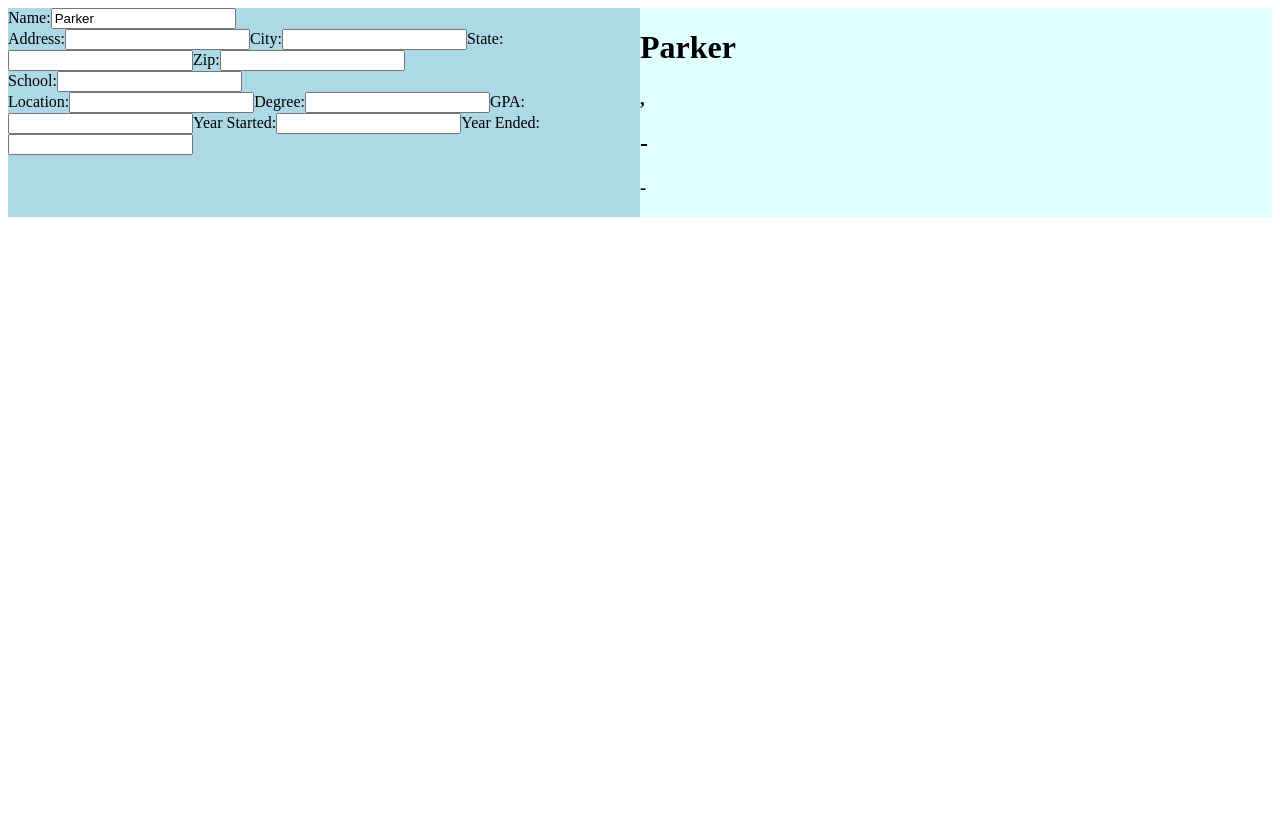
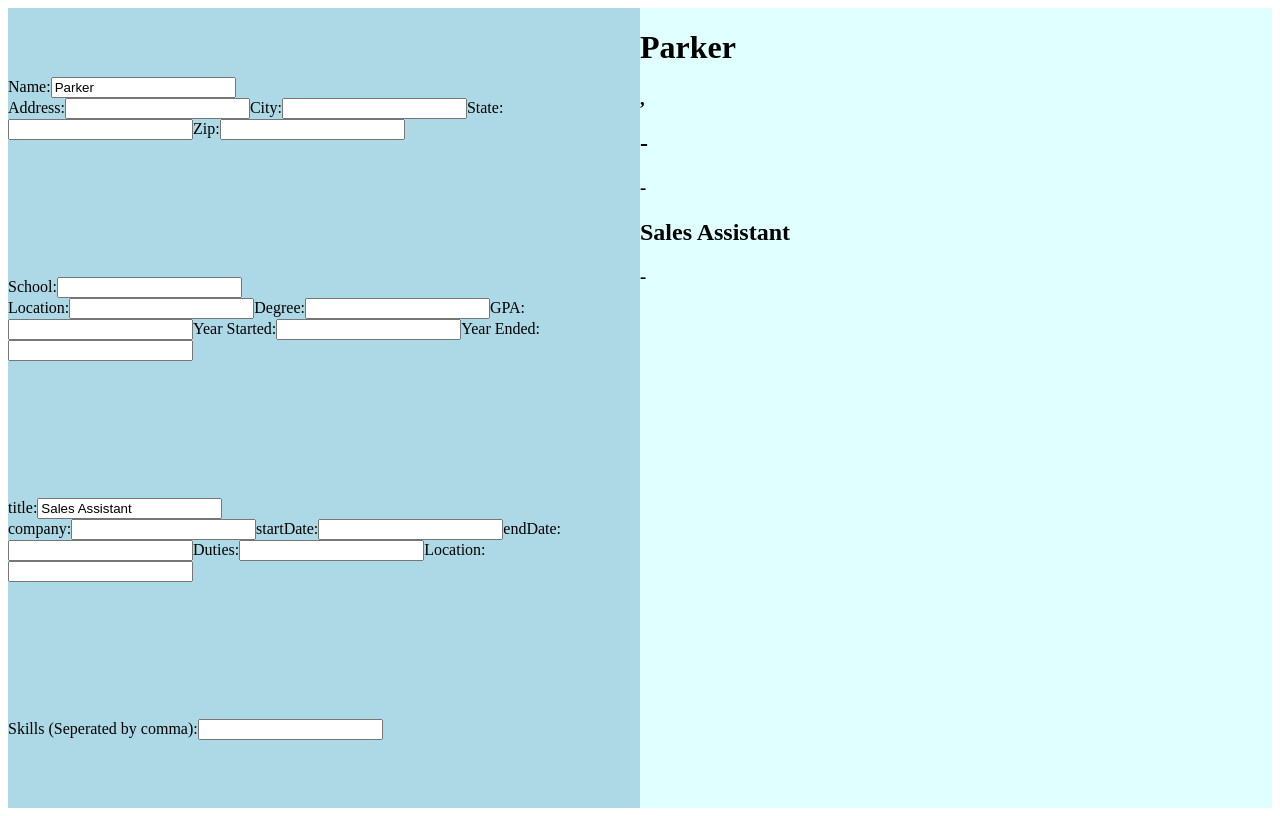
Before and after one commit to pfishe13/odin-cv-project, a React (Create React App) app: page / in a window 1280 px wide. Built offline with nearby package versions, Linux system fonts and the light colour scheme.

Commit message:
Add skills section

```diff
--- a/src/App.js
+++ b/src/App.js
@@ -25,16 +25,23 @@ class App extends Component {
         yearStarted: '',
         yearEnded: '',
       },
+      experience: [
+        {
+          title: 'Sales Assistant',
+          company: '',
+          startDate: '',
+          endDate: '',
+          duties: '',
+          location: '',
+        },
+      ],
+      skills: [],
     };
-
-    this.handleProfileChange = this.handleProfileChange.bind(this);
-    // this.handleAddressChange = this.handleAddressChange.bind(this);
   }
 
   handleProfileChange = (e) => {
     const attributeToChange = e.target.name;
     const valueToChange = e.target.value;
-    // console.log(attributeToChange);
     this.setState((prevState) => ({
       profile: {
         ...prevState.profile,
@@ -46,7 +53,6 @@ class App extends Component {
   handleEducationChange = (e) => {
     const attributeToChange = e.target.name;
     const valueToChange = e.target.value;
-    // console.log(attributeToChange);
     this.setState((prevState) => ({
       education: {
         ...prevState.education,
@@ -55,38 +61,25 @@ class App extends Component {
     }));
   };
 
-  // handleAddressChange(e) {
-  //   this.setState((prevState) => ({
-  //     profile: {
-  //       name: this.state.profile.name,
-  //       address: e.target.value,
-  //     },
-  //   }));
-  // }
+  handleExperienceChange = (e, index) => {
+    console.log(index);
+    const attributeToChange = e.target.name;
+    const valueToChange = e.target.value;
+    this.setState((prevState) => ({
+      experience: {
+        ...prevState.experience,
+        [attributeToChange]: valueToChange,
+      },
+    }));
+  };
 
-  // handleCityChange = (e) => {
-  //   this.setState((prevState) => ({
-  //     profile: {
-  //       city: e.target.value,
-  //     },
-  //   }));
-  // };
-
-  // handleStateChange(e) {
-  //   this.setState((prevState) => ({
-  //     profile: {
-  //       state: e.target.value,
-  //     },
-  //   }));
-  // }
-
-  // handleZipChange(e) {
-  //   this.setState((prevState) => ({
-  //     profile: {
-  //       zip: e.target.value,
-  //     },
-  //   }));
-  // }
+  handleSkillsChange = (e) => {
+    const value = e.target.value;
+    const skillsArray = value.split(',');
+    this.setState((prevState) => ({
+      skills: [...skillsArray],
+    }));
+  };
 
   render() {
     return (
@@ -95,14 +88,20 @@ class App extends Component {
           <Edit
             profile={this.state.profile}
             education={this.state.education}
+            experience={this.state.experience}
+            skills={this.state.skills}
             handleProfileChange={this.handleProfileChange}
             handleEducationChange={this.handleEducationChange}
+            handleExperienceChange={this.handleExperienceChange}
+            handleSkillsChange={this.handleSkillsChange}
           />
         </div>
         <div className="right">
           <LivePreview
             profile={this.state.profile}
             education={this.state.education}
+            experience={this.state.experience}
+            skills={this.state.skills}
           />
         </div>
       </div>
--- a/src/Edit.js
+++ b/src/Edit.js
@@ -1,6 +1,8 @@
 import React, { Component } from 'react';
 import EditProfile from './Form/EditProfile';
 import EditEducation from './Form/EditEducation';
+import EditExperience from './Form/EditExperience';
+import EditSkills from './Form/EditSkills';
 
 class Edit extends Component {
   //   constructor(props) {
@@ -18,6 +20,14 @@ class Edit extends Component {
           education={this.props.education}
           handleEducationChange={this.props.handleEducationChange}
         />
+        <EditExperience
+          experience={this.props.experience}
+          handleExperienceChange={this.props.handleExperienceChange}
+        />
+        <EditSkills
+          skills={this.props.skills}
+          handleSkillsChange={this.props.handleSkillsChange}
+        />
       </div>
     );
   }
--- /dev/null
+++ b/src/Form/EditExperience.js
@@ -0,0 +1,20 @@
+import React from 'react';
+import SingleExperience from './SingleExperience';
+
+const EditExperience = ({ experience, handleExperienceChange }) => {
+  console.log(experience);
+  const experienceItems = experience.map((item, index) => (
+    <SingleExperience
+      key={index}
+      id={index}
+      experience={item}
+      handleExperienceChange={handleExperienceChange}
+    />
+  ));
+
+  console.log(experienceItems);
+
+  return <div>{experienceItems}</div>;
+};
+
+export default EditExperience;
--- /dev/null
+++ b/src/Form/EditSkills.js
@@ -0,0 +1,23 @@
+import React, { Component } from 'react';
+
+class EditSkills extends Component {
+  state = {};
+  render() {
+    return (
+      <div>
+        <form>
+          <label>
+            Skills (Seperated by comma):
+            <input
+              name="skills"
+              type="text"
+              onChange={this.props.handleSkillsChange}
+            ></input>
+          </label>
+        </form>
+      </div>
+    );
+  }
+}
+
+export default EditSkills;
--- /dev/null
+++ b/src/Form/SingleExperience.js
@@ -0,0 +1,83 @@
+import React, { Component } from 'react';
+
+class SingleExperience extends Component {
+  state = {};
+  render() {
+    return (
+      <div>
+        <form>
+          <label>
+            title:
+            <input
+              name="title"
+              type="text"
+              value={this.props.experience.title}
+              onChange={(e) =>
+                this.props.handleExperienceChange(e, this.props.id)
+              }
+            ></input>
+          </label>
+        </form>
+        <form>
+          <label>
+            company:
+            <input
+              name="company"
+              type="text"
+              value={this.props.experience.company}
+              onChange={(e) =>
+                this.props.handleExperienceChange(e, this.props.id)
+              }
+            ></input>
+          </label>
+          <label>
+            startDate:
+            <input
+              name="startDate"
+              type="text"
+              value={this.props.experience.startDate}
+              onChange={(e) =>
+                this.props.handleExperienceChange(e, this.props.id)
+              }
+            ></input>
+          </label>
+          <label>
+            endDate:
+            <input
+              name="endDate"
+              type="text"
+              value={this.props.experience.endDate}
+              onChange={(e) =>
+                this.props.handleExperienceChange(e, this.props.id)
+              }
+            ></input>
+          </label>
+          <label>
+            Duties:
+            <input
+              name="duties"
+              type="text"
+              value={this.props.experience.duties}
+              onChange={(e) =>
+                this.props.handleExperienceChange(e, this.props.id)
+              }
+            ></input>
+          </label>
+          <label>
+            Location:
+            <input
+              name="location"
+              type="text"
+              value={this.props.experience.location}
+              onChange={(e) =>
+                this.props.handleExperienceChange(e, this.props.id)
+              }
+            ></input>
+          </label>
+        </form>
+      </div>
+    );
+  }
+}
+
+export default SingleExperience;
--- a/src/LivePreview.js
+++ b/src/LivePreview.js
@@ -1,6 +1,8 @@
 import React, { Component } from 'react';
 import Profile from './Preview/Profile';
 import Education from './Preview/Education';
+import Experience from './Preview/Experience';
+import Skills from './Preview/Skills';
 
 class LivePreview extends Component {
   state = {};
@@ -9,6 +11,8 @@ class LivePreview extends Component {
       <div>
         <Profile profile={this.props.profile} />
         <Education education={this.props.education} />
+        <Experience experience={this.props.experience} />
+        <Skills skills={this.props.skills} />
       </div>
     );
   }
--- a/src/Preview/Experience.js
+++ b/src/Preview/Experience.js
@@ -0,0 +1,29 @@
+import React, { Component } from 'react';
+
+class Experience extends Component {
+  state = {};
+  render() {
+    const experience = this.props.experience;
+    return (
+      <div>
+        {experience.map((item, index) => {
+          return (
+            <div key={index}>
+              <h2>{item.title}</h2>
+              <h3>{item.company}</h3>
+              <div>
+                <h3>{item.location}</h3>
+                <h3>
+                  {item.startDate} - {item.endDate}
+                </h3>
+              </div>
+              <h3>{item.duties}</h3>
+            </div>
+          );
+        })}
+      </div>
+    );
+  }
+}
+
+export default Experience;
--- a/src/Preview/Skills.js
+++ b/src/Preview/Skills.js
@@ -0,0 +1,21 @@
+import React, { Component } from 'react';
+
+class Skills extends Component {
+  constructor(props) {
+    super(props);
+
+    this.state = {};
+  }
+  render() {
+    const skillArray = this.props.skills;
+    return (
+      <ul>
+        {skillArray.map((skill, index) => {
+          return <li key={index}>{skill}</li>;
+        })}
+      </ul>
+    );
+  }
+}
+
+export default Skills;
--- a/src/styles/App.css
+++ b/src/styles/App.css
@@ -1,5 +1,6 @@
 .main-container {
   display: flex;
+  height: 100vh;
 }
 
 .left {
@@ -7,6 +8,13 @@
   background-color: lightblue;
 }
 
+.left > div {
+  height: 100%;
+  display: flex;
+  flex-direction: column;
+  justify-content: space-around;
+}
+
 .right {
   width: 50%;
   background-color: lightcyan;
```
